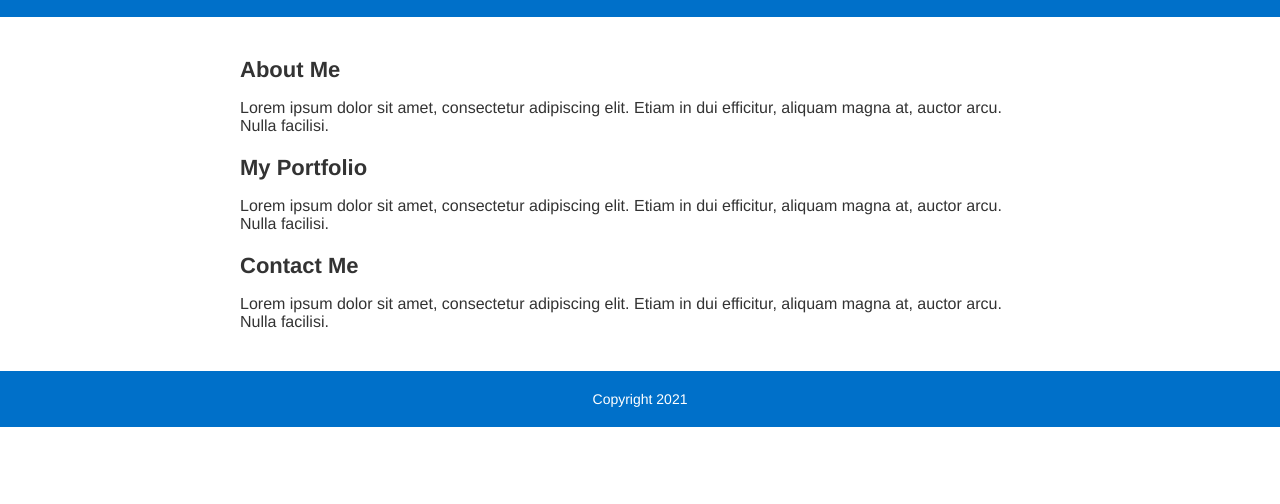
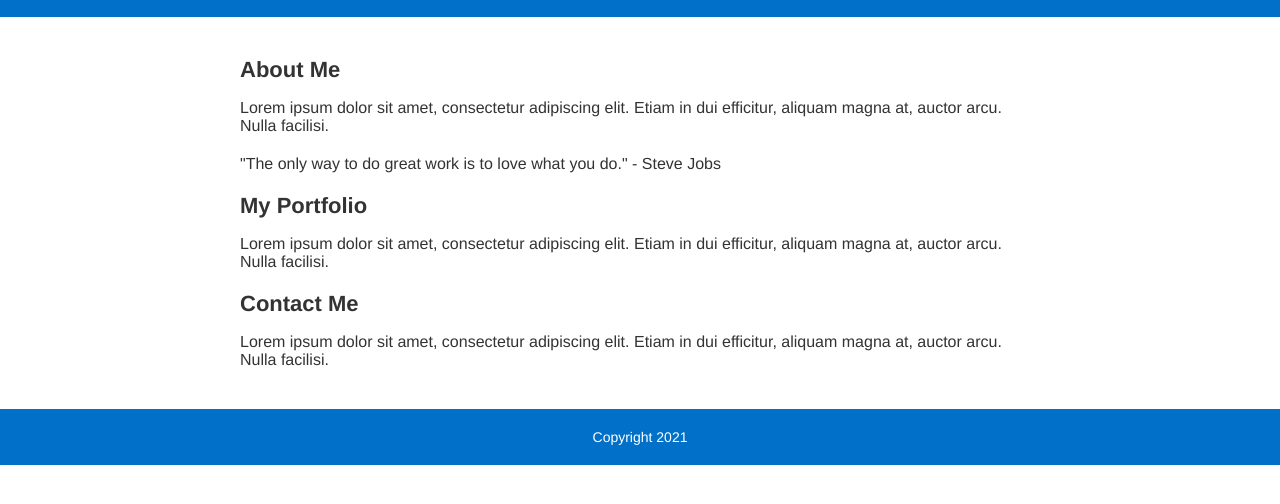
Before and after one commit to trinhkhoa/trinhkhoa.github.io, a plain HTML site: page index.html in a window 1280 px wide. Shown: the part 76-580 px from the top of the page. Drawn offline with Linux system fonts and the light colour scheme.

Commit message:
Update index.html

```diff
--- a/index.html
+++ b/index.html
@@ -20,6 +20,7 @@
         <h2>About Me</h2>
         <p>Lorem ipsum dolor sit amet, consectetur adipiscing elit. Etiam in dui efficitur, aliquam magna at, auctor arcu. Nulla facilisi.</p>
       </section>
+      <p class="quote">"The only way to do great work is to love what you do." - Steve Jobs</p>
       <section id="portfolio">
         <h2>My Portfolio</h2>
         <p>Lorem ipsum dolor sit amet, consectetur adipiscing elit. Etiam in dui efficitur, aliquam magna at, auctor arcu. Nulla facilisi.</p>
```
